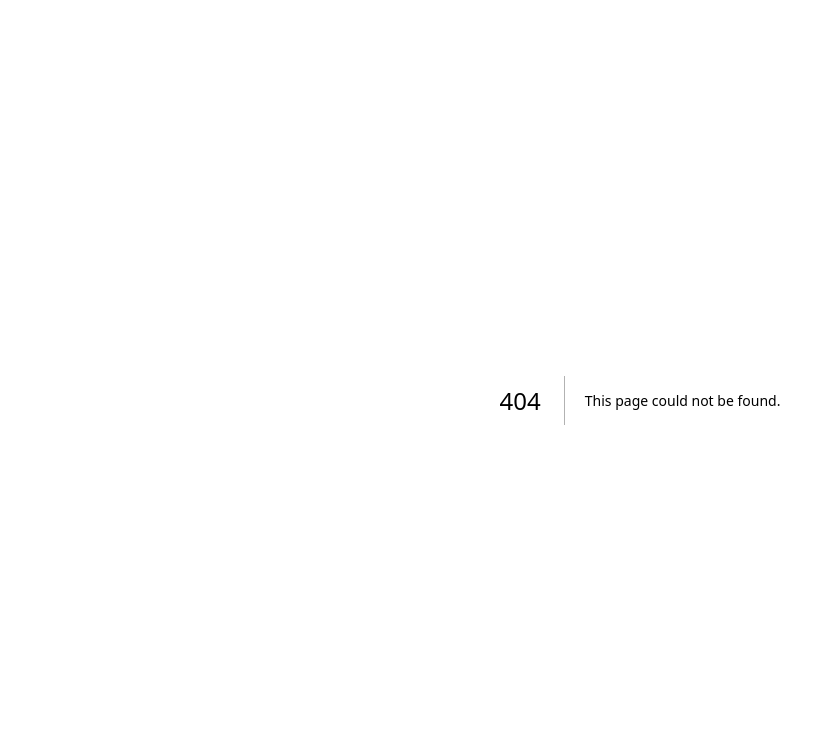
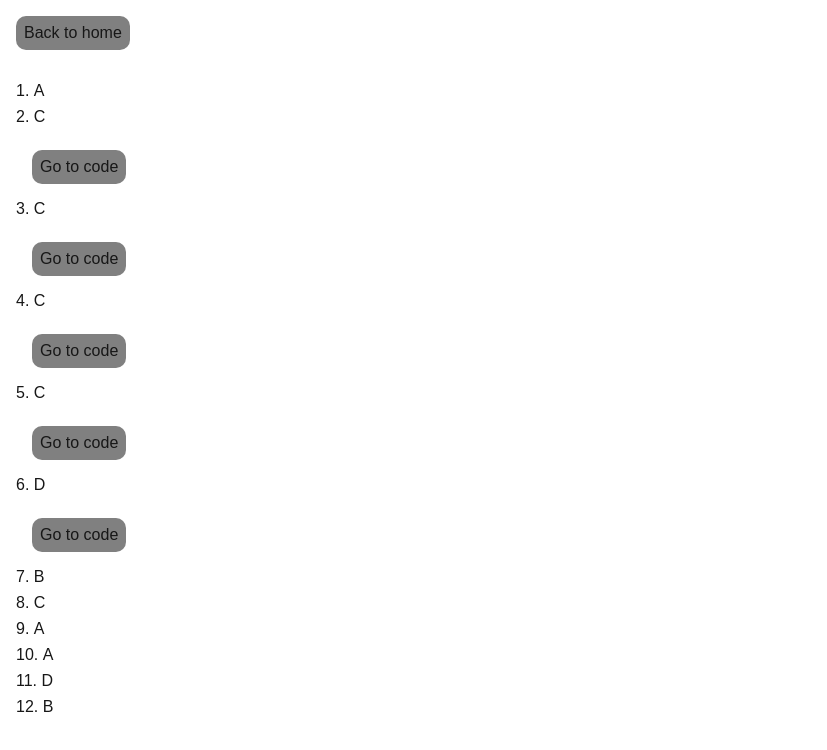
Before and after one commit to naimdanialjohar/aeon-bank-tech-assessment, a Next.js app: page /mcq-answers in a window 1280 px wide. Before the commit this address had no page. Shown: the top 750 px of the page, without its empty margins (0-827 px from the left). Built offline with nearby package versions, Linux system fonts and the light colour scheme.

Commit message:
page for mcq answers

```diff
--- /dev/null
+++ b/src/app/mcq-answers/page.tsx
@@ -0,0 +1,54 @@
+import LinkButton from '@/components/LinkButton';
+import style from './style.module.css';
+
+export default () => {
+	return (
+		<>
+			<LinkButton path="/">Back to home</LinkButton>
+			<div className={style.mcq}>
+				<ol>
+					{/* 1 */}
+					<li>A</li>
+
+					{/* 2 */}
+					<li>C</li>
+					<LinkButton path="/mcq-question-2">Go to code</LinkButton>
+
+					{/* 3 */}
+					<li>C</li>
+					<LinkButton path="/mcq-question-3">Go to code</LinkButton>
+
+					{/* 4 */}
+					<li>C</li>
+					<LinkButton path="/mcq-question-4">Go to code</LinkButton>
+
+					{/* 5 */}
+					<li>C</li>
+					<LinkButton path="/mcq-question-5">Go to code</LinkButton>
+
+					{/* 6 */}
+					<li>D</li>
+					<LinkButton path="/mcq-question-6">Go to code</LinkButton>
+
+					{/* 7 */}
+					<li>B</li>
+
+					{/* 8 */}
+					<li>C</li>
+
+					{/* 9 */}
+					<li>A</li>
+
+					{/* 10 */}
+					<li>A</li>
+
+					{/* 11 */}
+					<li>D</li>
+
+					{/* 12 */}
+					<li>B</li>
+				</ol>
+			</div>
+		</>
+	);
+};
--- /dev/null
+++ b/src/app/mcq-answers/style.module.css
@@ -0,0 +1,10 @@
+.mcq {
+	list-style-position: inside;
+	padding: 1rem;
+}
+
+.mcq li {
+	padding-left: 1rem;
+	text-indent: -1rem;
+	margin-bottom: 0.5rem;
+}
```
